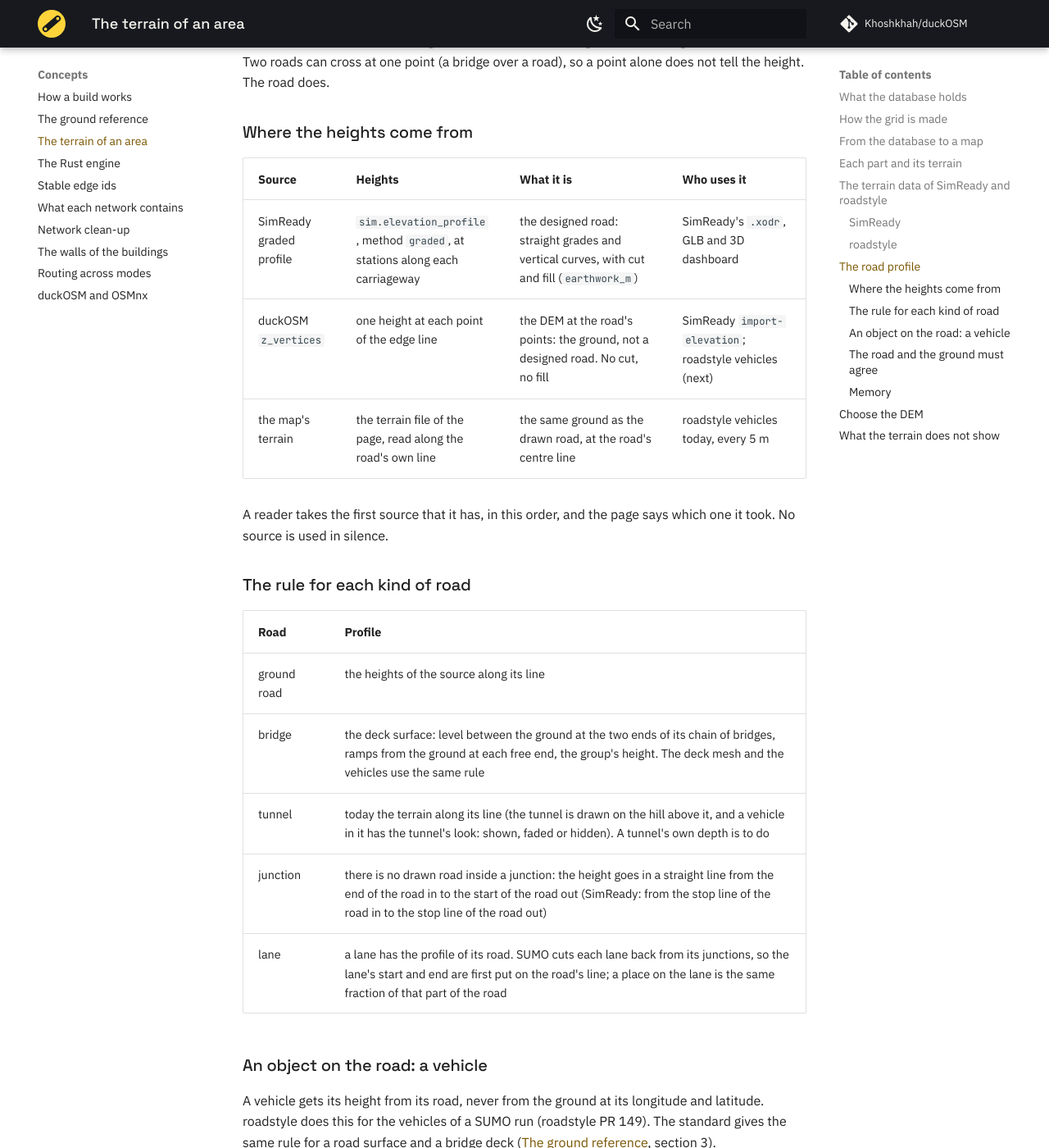
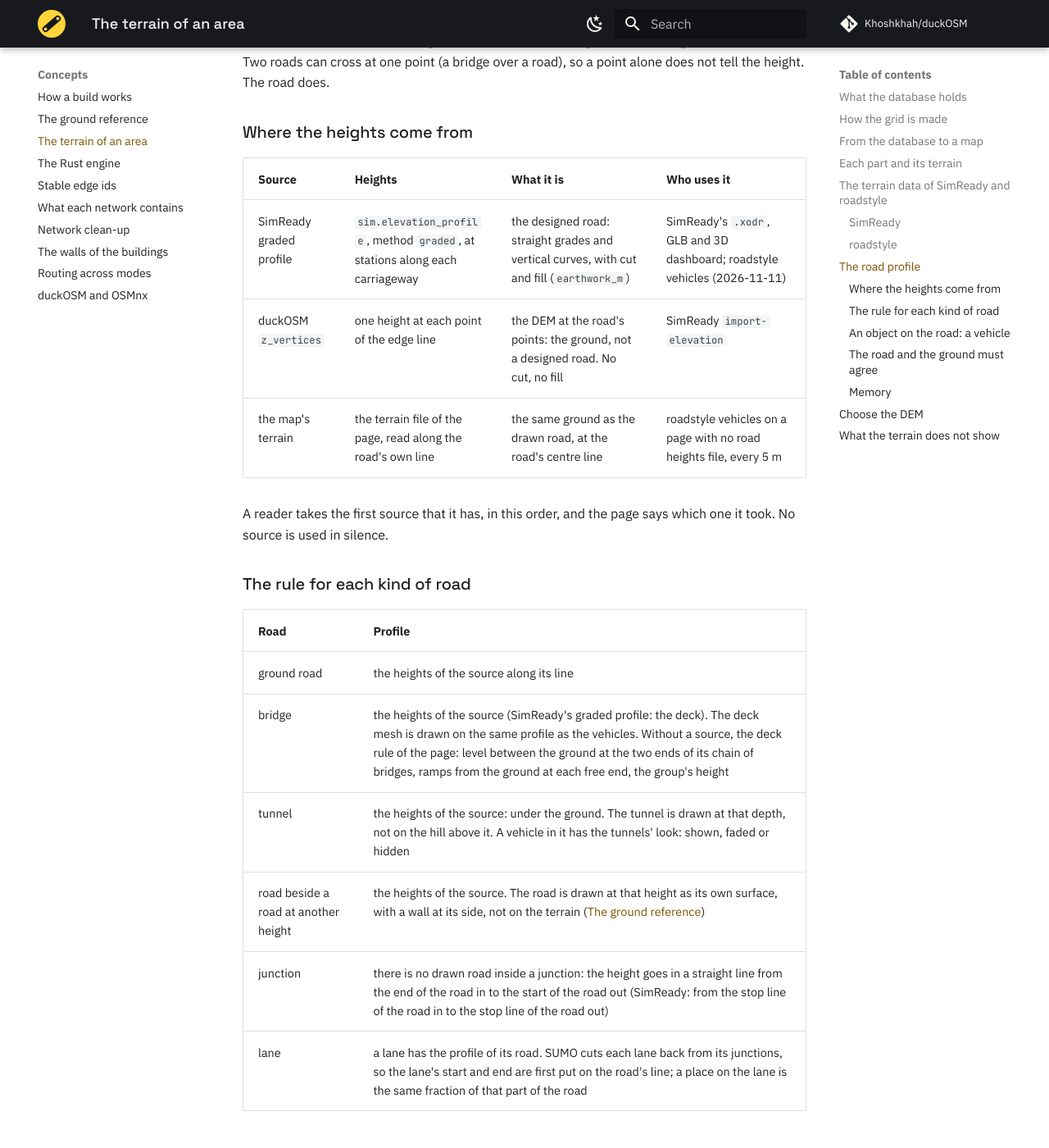
Before and after one commit to Khoshkhah/duckOSM, an MkDocs documentation site: the page built from docs/concepts/terrain.md, in a window 1280 px wide and 1400 px high, scrolled down 8236 px. Shown: the whole window at 82% size. Built offline with MkDocs 1.6.1 and Material for MkDocs 9.7.7, drawn with Linux system fonts in a browser that asks for light colours; comment, search, counter and statistics services are not loaded; some of the changed text lies outside the part shown.

Commit message:
Say where the ground cannot hold a road
A height grid has one height at each point. So the conformed ground cannot
hold a bridge, a tunnel, or two roads side by side at different heights
(a wall). The standard said that every renderer draws the roads on that
ground, so a map laid these roads at the wrong height and a vehicle on
them seemed to leave the road in a tilted view.

The new rule: a renderer draws each road at its road height. It lays a
road on the conformed ground only where the ground holds it. Elsewhere it
draws the road as its own surface, with a wall at its side. The terrain
page now takes the bridge and tunnel heights from the source, and its
status is SimReady's graded profile.

Co-Authored-By: Claude Opus 5.5 <noreply@anthropic.com>

```diff
--- a/docs/concepts/terrain.md
+++ b/docs/concepts/terrain.md
@@ -139,9 +139,9 @@ the height. The road does.
 
 | Source | Heights | What it is | Who uses it |
 |---|---|---|---|
-| SimReady graded profile | `sim.elevation_profile`, method `graded`, at stations along each carriageway | the designed road: straight grades and vertical curves, with cut and fill (`earthwork_m`) | SimReady's `.xodr`, GLB and 3D dashboard |
-| duckOSM `z_vertices` | one height at each point of the edge line | the DEM at the road's points: the ground, not a designed road. No cut, no fill | SimReady `import-elevation`; roadstyle vehicles (next) |
-| the map's terrain | the terrain file of the page, read along the road's own line | the same ground as the drawn road, at the road's centre line | roadstyle vehicles today, every 5 m |
+| SimReady graded profile | `sim.elevation_profile`, method `graded`, at stations along each carriageway | the designed road: straight grades and vertical curves, with cut and fill (`earthwork_m`) | SimReady's `.xodr`, GLB and 3D dashboard; roadstyle vehicles (2026-11-11) |
+| duckOSM `z_vertices` | one height at each point of the edge line | the DEM at the road's points: the ground, not a designed road. No cut, no fill | SimReady `import-elevation` |
+| the map's terrain | the terrain file of the page, read along the road's own line | the same ground as the drawn road, at the road's centre line | roadstyle vehicles on a page with no road heights file, every 5 m |
 
 A reader takes the first source that it has, in this order, and the page says which one it took. No source is used in silence.
 
@@ -150,8 +150,9 @@ A reader takes the first source that it has, in this order, and the page says wh
 | Road | Profile |
 |---|---|
 | ground road | the heights of the source along its line |
-| bridge | the deck surface: level between the ground at the two ends of its chain of bridges, ramps from the ground at each free end, the group's height. The deck mesh and the vehicles use the same rule |
-| tunnel | today the terrain along its line (the tunnel is drawn on the hill above it, and a vehicle in it has the tunnel's look: shown, faded or hidden). A tunnel's own depth is to do |
+| bridge | the heights of the source (SimReady's graded profile: the deck). The deck mesh is drawn on the same profile as the vehicles. Without a source, the deck rule of the page: level between the ground at the two ends of its chain of bridges, ramps from the ground at each free end, the group's height |
+| tunnel | the heights of the source: under the ground. The tunnel is drawn at that depth, not on the hill above it. A vehicle in it has the tunnels' look: shown, faded or hidden |
+| road beside a road at another height | the heights of the source. The road is drawn at that height as its own surface, with a wall at its side, not on the terrain ([The ground reference](ground-reference.md#where-the-ground-cannot-hold-a-road)) |
 | junction | there is no drawn road inside a junction: the height goes in a straight line from the end of the road in to the start of the road out (SimReady: from the stop line of the road in to the stop line of the road out) |
 | lane | a lane has the profile of its road. SUMO cuts each lane back from its junctions, so the lane's start and end are first put on the road's line; a place on the lane is the same fraction of that part of the road |
 
@@ -194,13 +195,20 @@ read on a 5 m grid. This is the only case where a point gives the height.
 **The exaggeration** of the terrain applies to the vehicles too: a height from the terrain file includes it, so the road, the
 deck and the vehicle stay together.
 
-**State on 2026-11-10:** the road profiles come from the map's terrain along each road. Next: from `edges.z_vertices`, then from
-SimReady's graded profile, and on a 3D bridge from the deck rule.
+**State on 2026-11-11:** the road profiles come from SimReady's graded profile (roadstyle branch `claude/vehicles-p2`, not
+merged). `edges.z_vertices` is not used: it is the DEM at the road's points, not a designed road. Next: the roads that the ground
+cannot hold are drawn at the same profile.
 
 ### The road and the ground must agree
 
 A road profile and the drawn terrain are two surfaces. Where they differ, a road or a vehicle floats or sinks. The standard fixes
 this with the conformed ground ([The ground reference](ground-reference.md), section 3): under a road the ground has the road's height.
+
+The conformed ground does this only where it can hold the road. At a bridge, a tunnel, or a road beside a road at another
+height (a wall), one height grid cannot have both heights. There the road is drawn as its own surface at its profile, and
+not on the terrain ([Where the ground cannot hold a road](ground-reference.md#where-the-ground-cannot-hold-a-road)). A road
+laid on the terrain there is wrong, and a vehicle on it seems to leave the road in a tilted view: the vehicle is at the
+road's height, and the drawn road is not.
 
 Until roadstyle draws the conformed ground, the map lays each road on the reference terrain, and two differences stay:
 
@@ -263,6 +271,8 @@ The file is a GeoTIFF in EPSG:4326 with 32-bit floats. `duckosm elevation` can a
 
 - **Tunnels and bridges.** The ground is the ground. A tunnel lies under the hill, and a bridge spans the valley. Their own heights
   come from the road heights, not from the grid.
+- **A wall between two roads.** Two roads side by side at different heights have a wall between them. The grid steps from cell
+  to cell there, as a saw-tooth. The roads are drawn at their own heights, not on the grid.
 - **More detail than the DEM has.** A 30 m DEM shows the hills of Monaco, not a step or a kerb. A finer DEM (a 1 m LiDAR model)
   gives a finer terrain, and a bigger grid.
 
```
Also changed, not shown: docs/concepts/ground-reference.md (+22 -3 lines).
